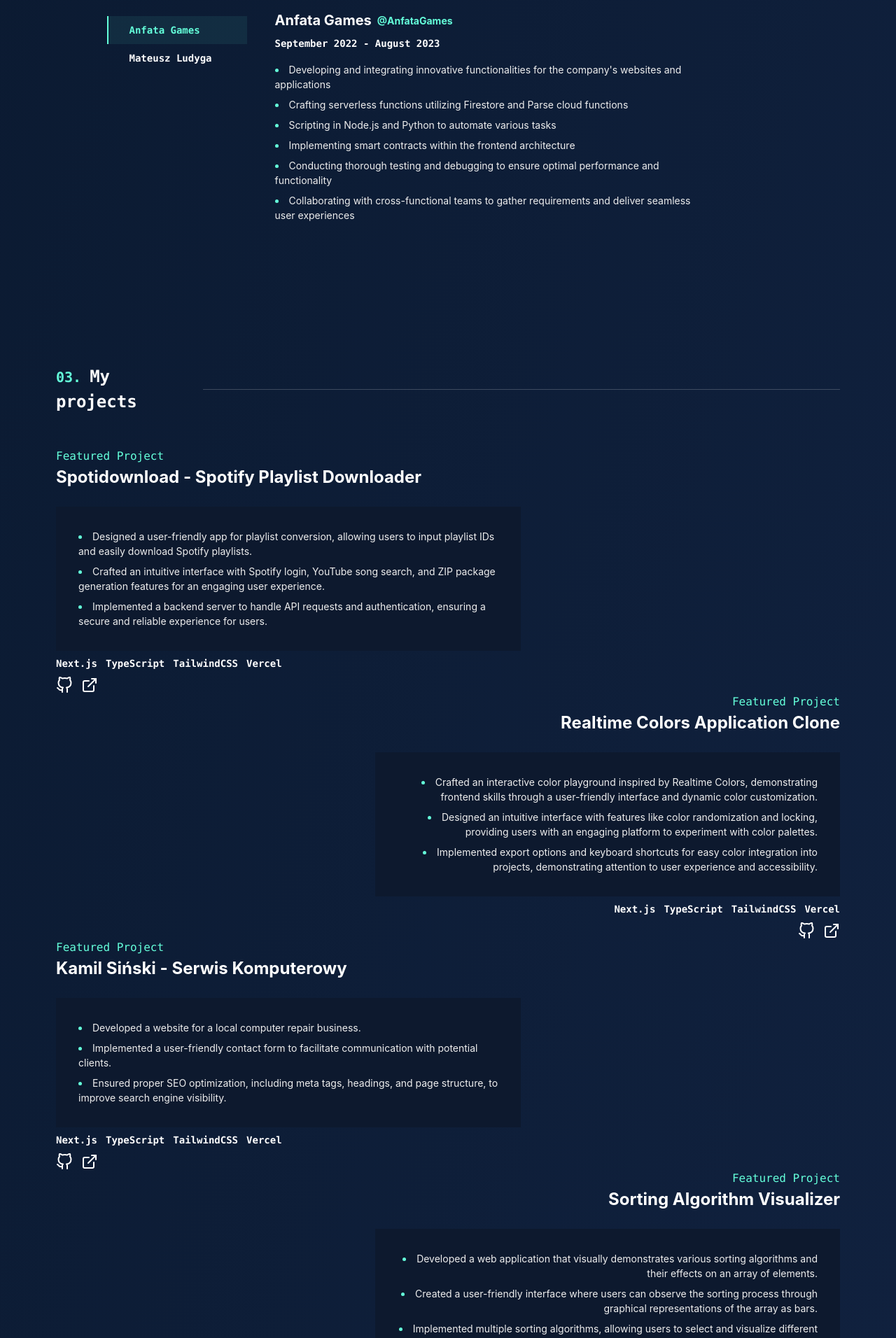
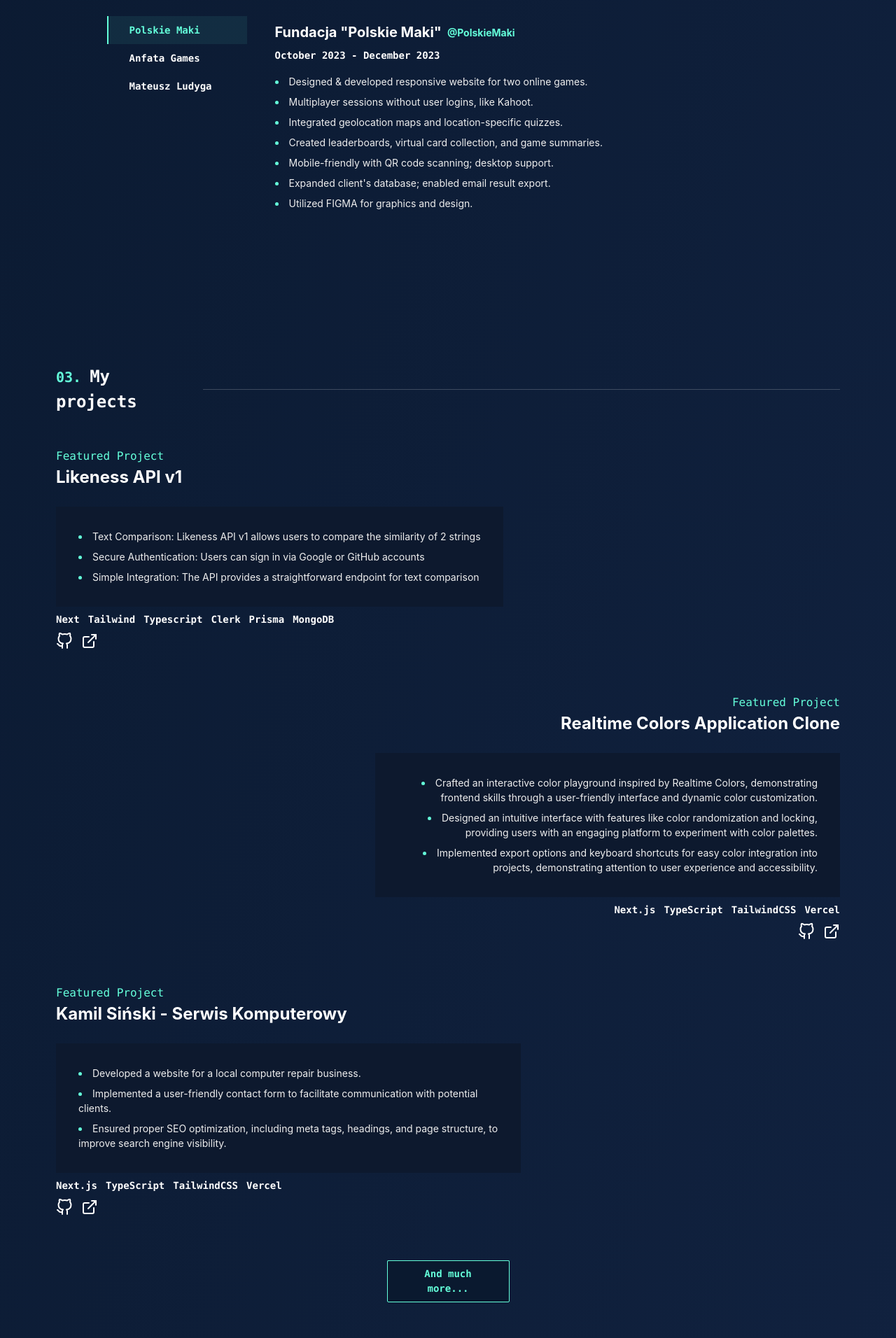
Before and after one commit to Biplo12/robert-sinski-portfolio, a Next.js app: page / in a window 1280 px wide. Shown: the part 1800-3712 px from the top of the page at 70% size. Built offline with nearby package versions, Linux system fonts and the light colour scheme.

Commit message:
feat: update work and projects

```diff
--- a/src/components/Projects/Partials/ProjectsList.tsx
+++ b/src/components/Projects/Partials/ProjectsList.tsx
@@ -2,18 +2,21 @@
 import React, { Fragment } from 'react';
 
 import ProjectItem from '@/components/Projects/Partials/ProjectItem';
+
+const REPOSITORIES_LINK = 'https://github.com/Biplo12?tab=repositories';
+
 const ProjectsList: React.FC = (): JSX.Element => {
   const projects = [
     {
-      title: 'Spotidownload - Spotify Playlist Downloader',
-      github: 'https://github.com/Biplo12/SpotiDownload',
-      website: 'https://spotidownload.vercel.app/',
+      title: 'Likeness API v1',
+      github: 'https://github.com/Biplo12/likeness-api',
+      website: 'https://likeness-api.vercel.app/',
       description: [
-        'Designed a user-friendly app for playlist conversion, allowing users to input playlist IDs and easily download Spotify playlists.',
-        'Crafted an intuitive interface with Spotify login, YouTube song search, and ZIP package generation features for an engaging user experience.',
-        'Implemented a backend server to handle API requests and authentication, ensuring a secure and reliable experience for users.',
+        'Text Comparison: Likeness API v1 allows users to compare the similarity of 2 strings',
+        'Secure Authentication: Users can sign in via Google or GitHub accounts',
+        'Simple Integration: The API provides a straightforward endpoint for text comparison',
       ],
-      tech: ['Next.js', 'TypeScript', 'TailwindCSS', 'Vercel'],
+      tech: ['Next', 'Tailwind', 'Typescript', 'Clerk', 'Prisma', 'MongoDB'],
     },
     {
       title: 'Realtime Colors Application Clone',
@@ -38,31 +41,9 @@
       ],
       tech: ['Next.js', 'TypeScript', 'TailwindCSS', 'Vercel'],
     },
-    {
-      title: 'Sorting Algorithm Visualizer',
-      github: 'https://github.com/Biplo12/sorting-algorithms',
-      website: 'https://sorting-algorithms-brown.vercel.app/',
-      description: [
-        'Developed a web application that visually demonstrates various sorting algorithms and their effects on an array of elements.',
-        'Created a user-friendly interface where users can observe the sorting process through graphical representations of the array as bars.',
-        'Implemented multiple sorting algorithms, allowing users to select and visualize different algorithms in action.',
-      ],
-      tech: ['Vite', 'TypeScript', 'TailwindCSS', 'Vercel'],
-    },
-    {
-      title: 'A* Pathfinding Visualizer',
-      github: 'https://github.com/Biplo12/astar-path-finder',
-      website: 'https://path-finder-inky.vercel.app/',
-      description: [
-        'Developed a web application that utilizes the A* algorithm to find the shortest path between a start point and an end point on a 12x12 grid.',
-        'Implemented a user-friendly interface where users can interact with the grid by marking the start point as yellow and the end point as red.',
-        'Provided functionality for users to draw walls on the grid, allowing them to create obstacles for the pathfinding algorithm to navigate around.',
-      ],
-      tech: ['Vite', 'TypeScript', 'TailwindCSS', 'Vercel'],
-    },
   ];
   return (
-    <div className='mxmd:gap-16 relative mt-8 flex max-w-[1125px] flex-wrap justify-center'>
+    <div className='relative mt-8 flex max-w-[1125px] flex-wrap justify-center gap-16'>
       {projects.map((project, index) => (
         <Fragment key={index}>
           <AnimatePresence>
@@ -70,6 +51,17 @@
           </AnimatePresence>
         </Fragment>
       ))}
+      <div className='relative z-20 flex flex-col items-start justify-start font-mono'>
+        <a
+          href={REPOSITORIES_LINK}
+          target='_blank'
+          rel='noopener noreferrer'
+          className='border-spindrift text-spindrift bg-liberty-blue relative z-20 w-[175px] rounded-sm border px-5 py-2 text-center text-sm font-bold transition duration-150 ease-linear hover:translate-x-[-2px] hover:translate-y-[-2px] hover:transform'
+        >
+          And much more...
+        </a>
+        <span className='bg-spindrift absolute left-0 top-0 z-10 h-[39px] w-[175px] transform rounded-sm' />
+      </div>
     </div>
   );
 };
--- a/src/components/Work/Partials/WorkContent.tsx
+++ b/src/components/Work/Partials/WorkContent.tsx
@@ -9,6 +9,21 @@
   activeItem,
 }): JSX.Element => {
   const workContent = [
+    {
+      title: 'Fundacja "Polskie Maki"',
+      linkLabel: '@PolskieMaki',
+      link: 'https://polskiemaki.org/',
+      date: 'October 2023 - December 2023',
+      description: [
+        'Designed & developed responsive website for two online games.',
+        'Multiplayer sessions without user logins, like Kahoot.',
+        'Integrated geolocation maps and location-specific quizzes.',
+        'Created leaderboards, virtual card collection, and game summaries.',
+        'Mobile-friendly with QR code scanning; desktop support.',
+        "Expanded client's database; enabled email result export.",
+        'Utilized FIGMA for graphics and design.',
+      ],
+    },
     {
       title: 'Anfata Games',
       linkLabel: '@AnfataGames',
--- a/src/components/Work/Partials/WorkNavigation.tsx
+++ b/src/components/Work/Partials/WorkNavigation.tsx
@@ -10,7 +10,7 @@
   setActiveItem,
   activeItem,
 }): JSX.Element => {
-  const workNavItems = ['Anfata Games', 'Mateusz Ludyga'];
+  const workNavItems = ['Polskie Maki', 'Anfata Games', 'Mateusz Ludyga'];
   const handleActiveItem = (index: number) => {
     setActiveItem(index);
   };
```
Also changed, not shown: 1 other file (tests, documents, lock files or other folders).
